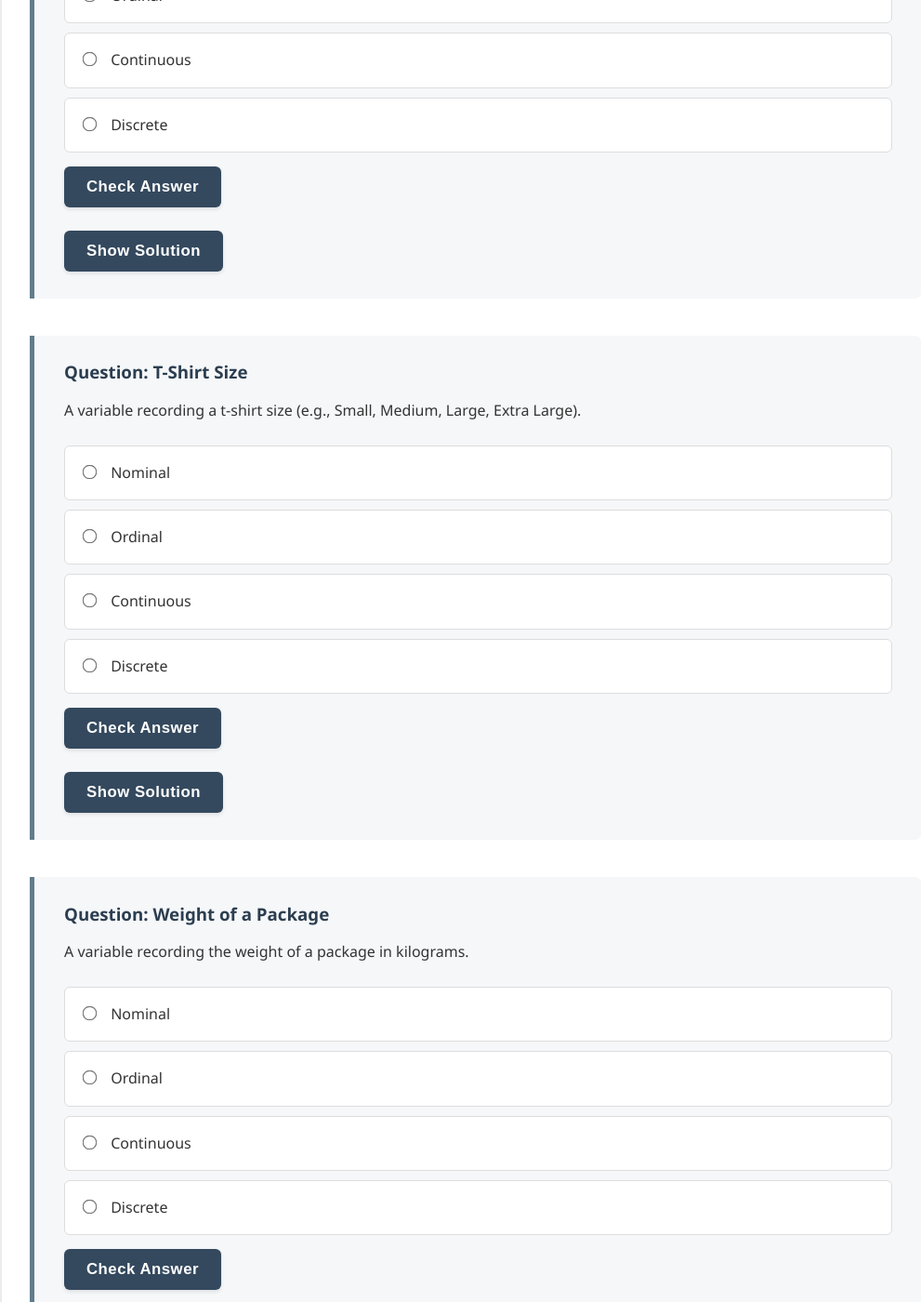
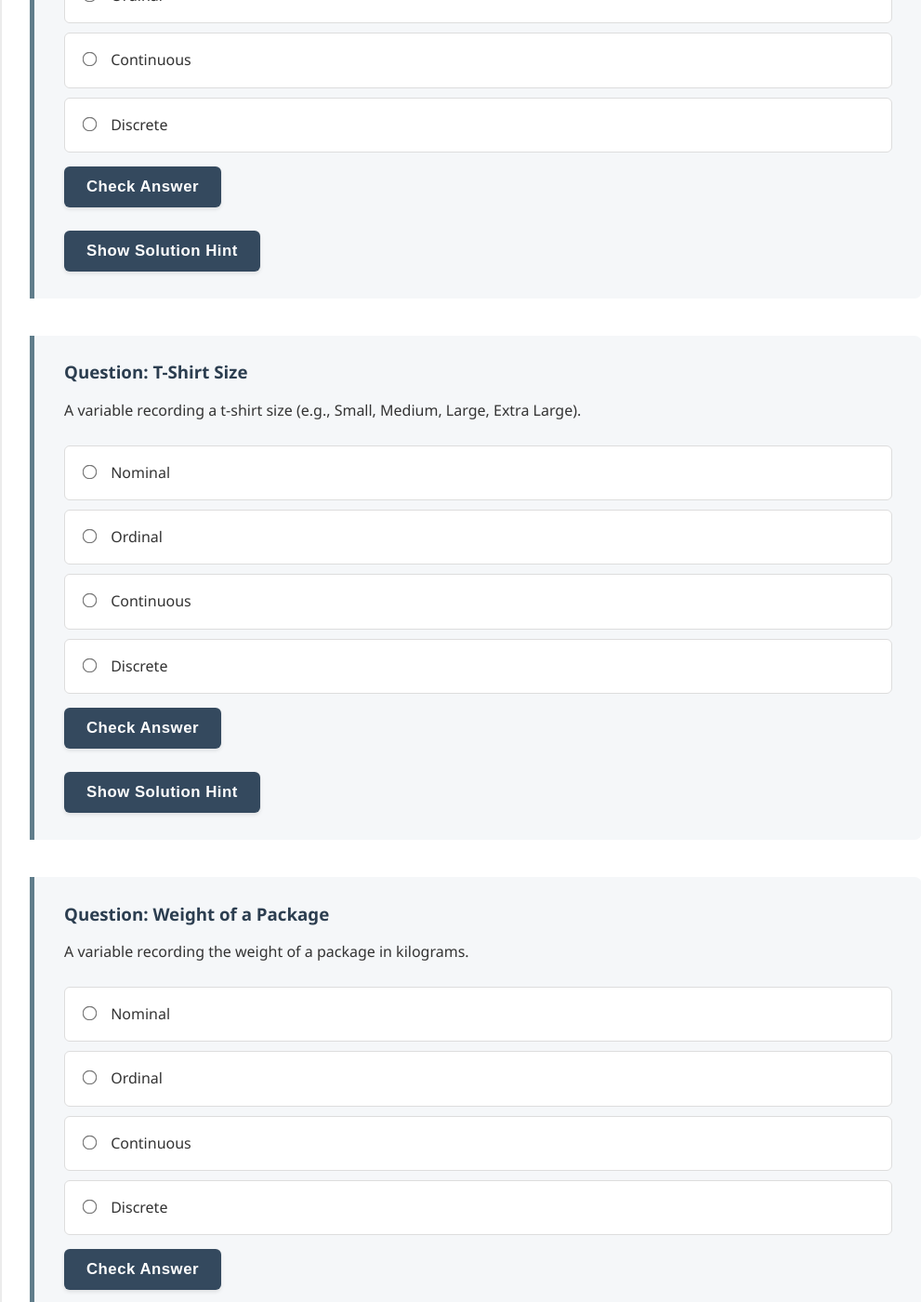
Before and after one commit to probe973/eco-4001b, a Jekyll site: the page built from descriptive/01-types-of-data.md, in a window 1280 px wide and 1400 px high, scrolled down 1816 px. Shown: the whole window at 93% size, without its empty margins (128-1119 px from the left). Built offline with Jekyll 4.4.1, drawn with Linux system fonts in a browser that asks for light colours; some of the changed text lies outside the part shown.

Commit message:
Update question_multiple_choice.html

```diff
--- a/_includes/question_multiple_choice.html
+++ b/_includes/question_multiple_choice.html
@@ -24,7 +24,7 @@
     <div id="feedback-{{ include.id }}"></div>
 
     {% if include.solution_text %}
-        <button class="btn btn-primary solution-toggle-button" onclick="toggleSolution('solution-{{ include.id }}', this)">Show Solution</button>
+        <button class="btn btn-primary solution-toggle-button" onclick="toggleSolution('solution-{{ include.id }}', this)">Show Solution Hint</button>
         <div id="solution-{{ include.id }}" class="solution-content">
             <h4>Solution:</h4>
             {{ include.solution_text | markdownify }}
```
